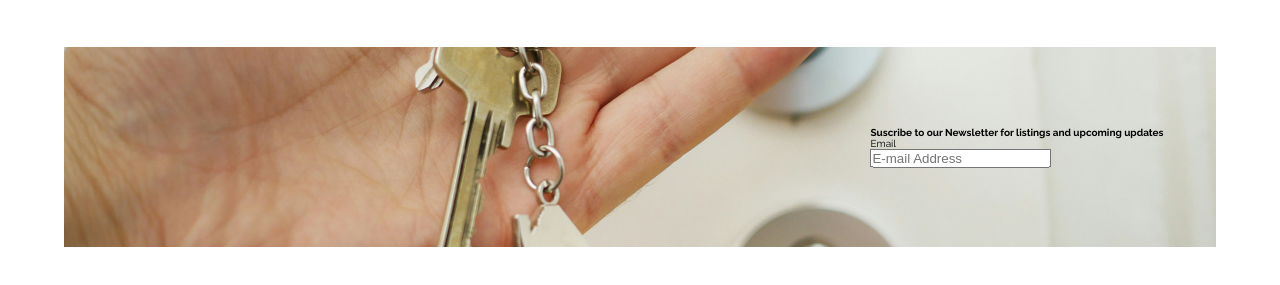
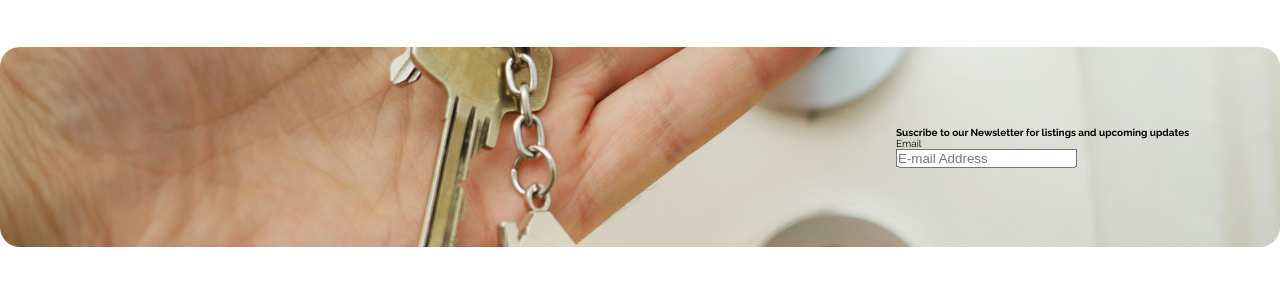
Before and after one commit to MLdGreat/Boscoham, a plain HTML site: page index.html in a window 1280 px wide. Shown: the part 195-480 px from the top of the page. Drawn offline with Linux system fonts and the light colour scheme.

Commit message:
Boscoham

```diff
--- a/style.css
+++ b/style.css
@@ -39,7 +39,7 @@ header li, header a{
 }
 .main-container{
     max-width: 2000px;
-    width: 90%;
+    width: 100%;
     margin: 0 auto;
     margin-top: 5rem;
 
@@ -52,6 +52,7 @@ header li, header a{
    background-repeat: no-repeat;
    position: relative;
    height: 20rem;
+   border-radius: 2rem;
 }
 .newsletter-section{
     position: absolute;
```
Also changed, not shown: index.html (+1 -0 lines).
